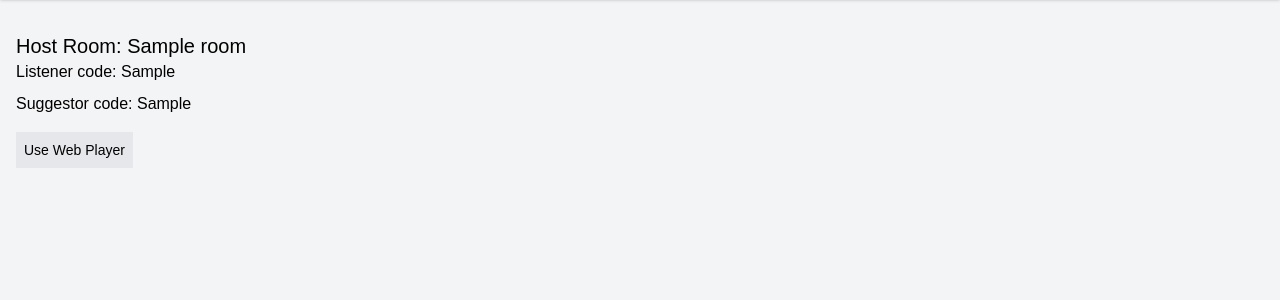
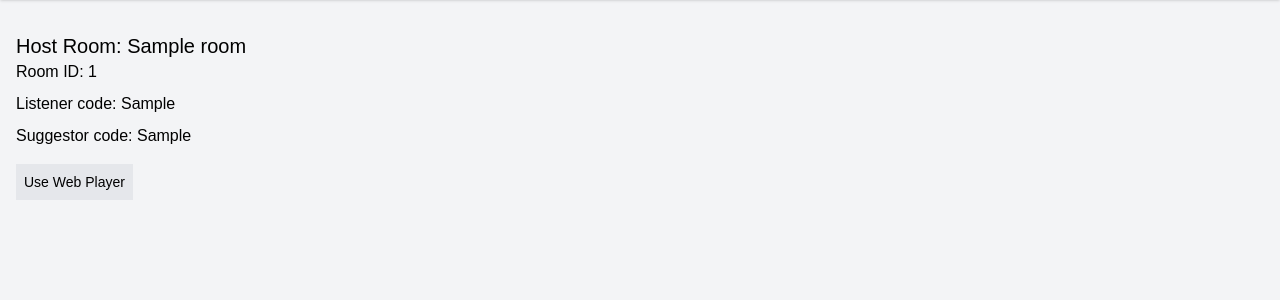
Before and after one commit to SMANahian/BeatVote, a Flask app: page /host in a window 1280 px wide. Shown: the part 64-364 px from the top of the page. Run offline with Flask 2, Linux system fonts and the light colour scheme; the visitor is signed in with stand-in values (Sample User, id 1); a database or web service that is not in the repository returns one stand-in record (values such as "Sample title"); data that the repository does not hold is empty; some libraries are stand-ins or nearby versions.

Commit message:
Showed the room id

```diff
--- a/beatvote/routes/rooms.py
+++ b/beatvote/routes/rooms.py
@@ -29,7 +29,7 @@
 @login_required
 def host_dashboard():
     room = mongo.db[ROOMS_COLL].find_one({"host_user_id": current_user.id})
-    return render_template("host_room.html", room=room)
+    return render_template("host_room.html", room=room, room_id=room["_id"] if room else None)
 
 
 @rooms_bp.route("/<room_id>/host")
--- a/beatvote/templates/host_room.html
+++ b/beatvote/templates/host_room.html
@@ -3,6 +3,7 @@
 {% block content %}
 {% if room %}
 <h1 class="text-xl">Host Room: {{ room.name }}</h1>
+<p class="mb-2">Room ID: {{ room._id }}</p>
 <p class="mb-2">Listener code: {{ room.code_listener }}</p>
 <p class="mb-4">Suggestor code: {{ room.code_suggestor }}</p>
 <button id="use-extension" class="bg-gray-200 text-sm p-2 mb-2">Use Extension Player</button>
```
Also changed, not shown: extension/background.js (+8 -0 lines).
